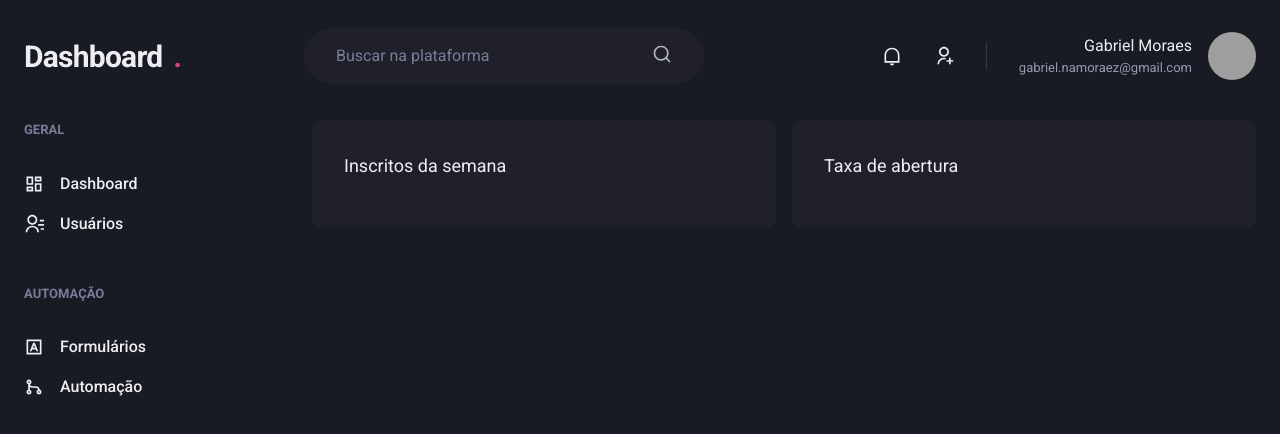
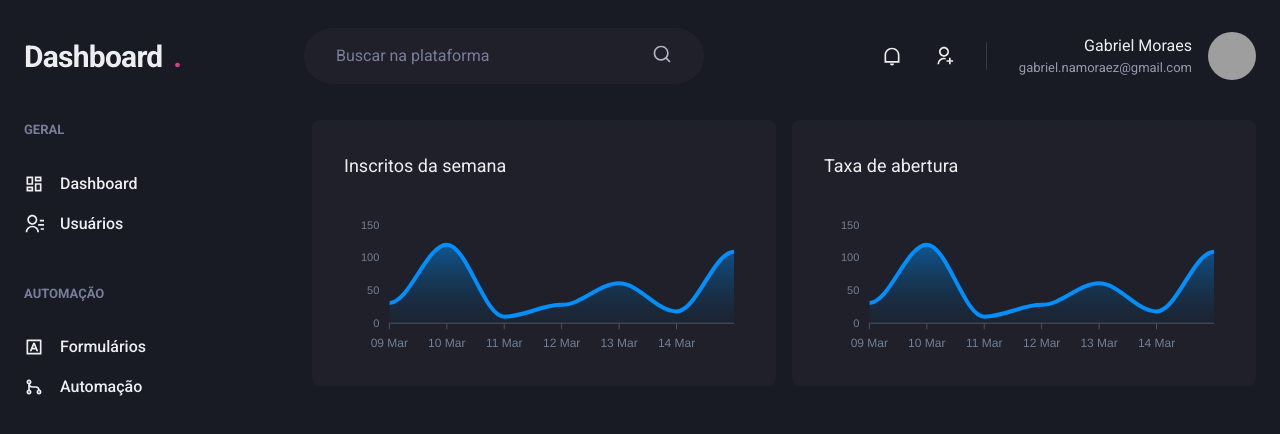
Before and after one commit to naMoraezDev/responsible-qyery-dash, a Next.js app: page /dashboard in a window 1280 px wide. Shown: the top 434 px of the page. Built offline with nearby package versions, Linux system fonts and the light colour scheme; grey boxes are pictures that could not be loaded.

Commit message:
feat: finish dashboard

```diff
--- a/src/pages/dashboard/index.tsx
+++ b/src/pages/dashboard/index.tsx
@@ -1,6 +1,59 @@
 import { Header } from "@/components/Header";
 import { Sidebar } from "@/components/Sidebar";
-import { Box, Flex, SimpleGrid, Text } from "@chakra-ui/react";
+import { Box, Flex, SimpleGrid, Text, theme } from "@chakra-ui/react";
+import dynamic from "next/dynamic";
+
+const Chart = dynamic(() => import("react-apexcharts"), { ssr: false });
+
+const options = {
+  chart: {
+    toolbar: {
+      show: false,
+    },
+    zoom: {
+      enabled: false,
+    },
+    foreColor: theme.colors.gray[500],
+  },
+  grid: {
+    show: false,
+  },
+  dataLabels: {
+    enabled: false,
+  },
+  tooltip: {
+    enabled: false,
+  },
+  xaxis: {
+    type: "datetime" as const,
+    axisBorder: {
+      color: theme.colors.gray[600],
+    },
+    axisTicks: {
+      color: theme.colors.gray[600],
+    },
+    categories: [
+      "2023-03-09T00:00:00.000Z",
+      "2023-03-10T00:00:00.000Z",
+      "2023-03-11T00:00:00.000Z",
+      "2023-03-12T00:00:00.000Z",
+      "2023-03-13T00:00:00.000Z",
+      "2023-03-14T00:00:00.000Z",
+      "2023-03-15T00:00:00.000Z",
+    ],
+  },
+  fill: {
+    opacity: 0.3,
+    type: "gradient",
+    gradient: {
+      shade: "dark",
+      opacityFrom: 0.7,
+      opacityTo: 0.3,
+    },
+  },
+};
+
+const series = [{ name: "series1", data: [31, 120, 10, 28, 61, 18, 109] }];
 
 export default function Dashboard() {
   return (
@@ -16,15 +69,17 @@ export default function Dashboard() {
           minChildWidth="320px"
           alignItems="flex-start"
         >
-          <Box p="8" bg="gray.800" borderRadius={8}>
+          <Box p="8" bg="gray.800" borderRadius={8} pb="4">
             <Text fontSize="lg" mb="4">
               Inscritos da semana
             </Text>
+            <Chart options={options} series={series} type="area" height={160} />
           </Box>
-          <Box p="8" bg="gray.800" borderRadius={8}>
+          <Box p="8" bg="gray.800" borderRadius={8} pb="4">
             <Text fontSize="lg" mb="4">
               Taxa de abertura
             </Text>
+            <Chart options={options} series={series} type="area" height={160} />
           </Box>
         </SimpleGrid>
       </Flex>
```
